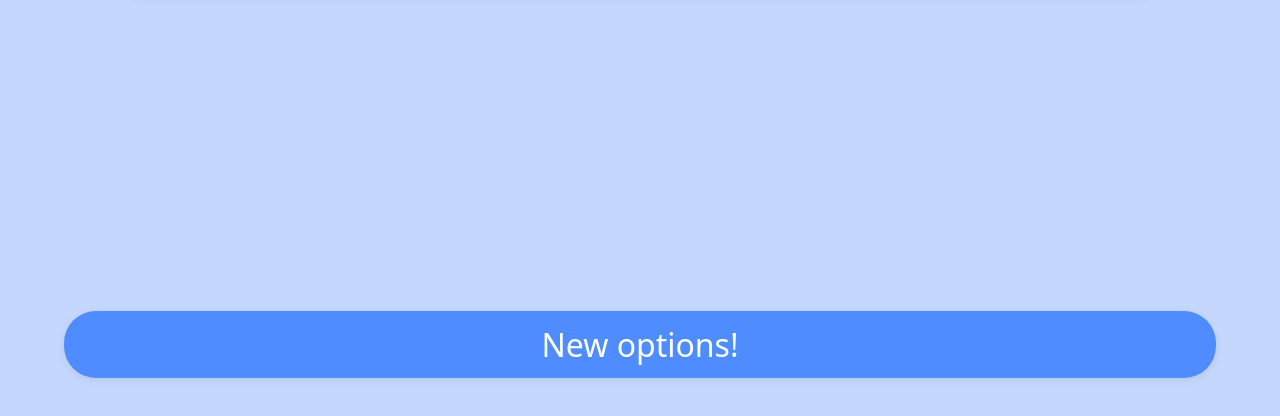
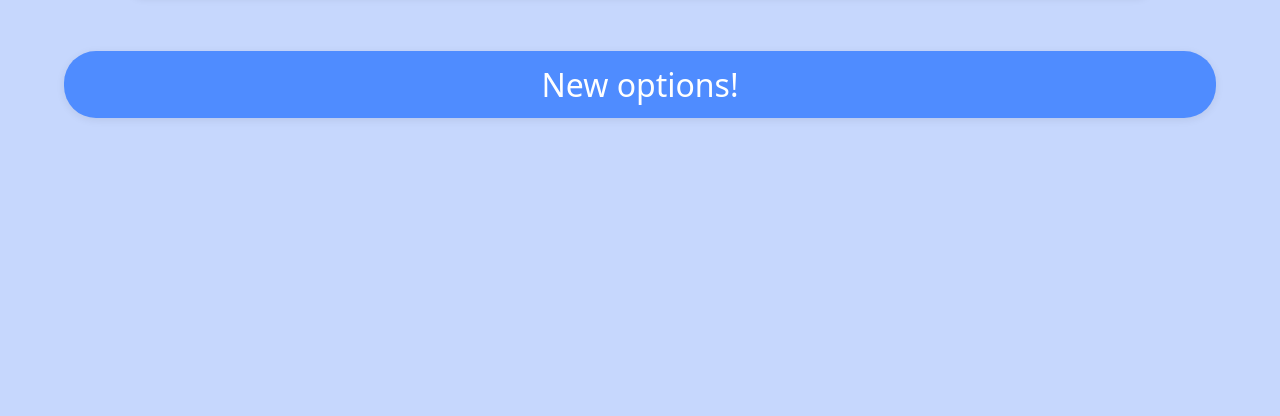
Before and after one commit to Odaviespecifico/Card-Randomizer, a website built with Vite: page index.html in a window 1280 px wide. Shown: the part 382-798 px from the top of the page. Built offline with nearby package versions, Linux system fonts and the light colour scheme.

Commit message:
Fixed  JS

```diff
--- a/main.js
+++ b/main.js
@@ -1,5 +1,3 @@
-import './style.css'
-
 const names = [
   "James",
   "Mary",
--- a/style.css
+++ b/style.css
@@ -47,7 +47,7 @@ h2 {
 
 button {
   position: relative;
-  bottom: 40px;
+  bottom: 300px;
   padding: 12px 24px;
   background-color: #4f8cff;
   color: white;
```
